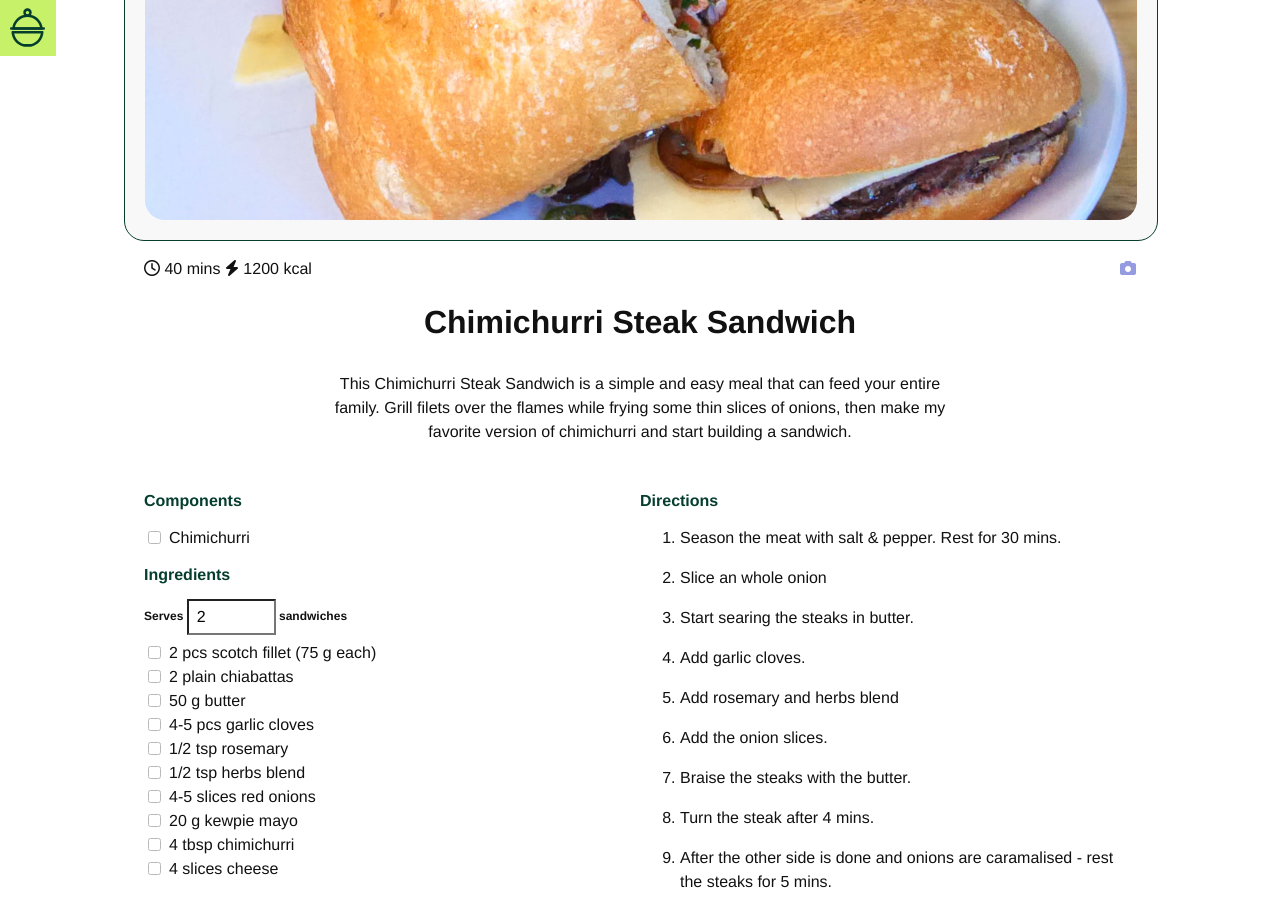
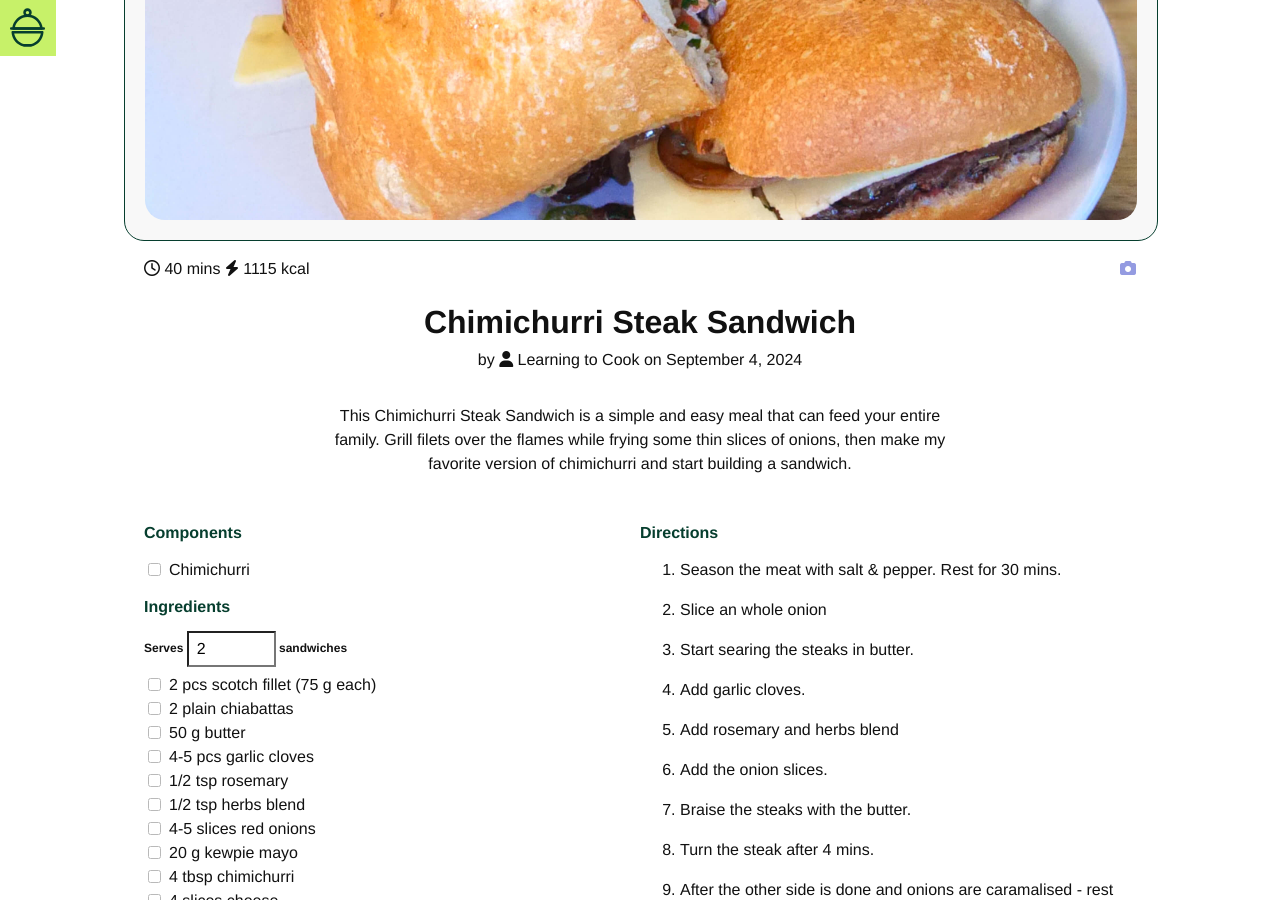
Before and after one commit to upamanyudas/learningtocook.github.io, a Jekyll site: the page built from _recipes/001-chimichurri-steak-sandwich.md, in a window 1280 px wide and 900 px high, scrolled down 391 px. Built offline with Jekyll 4.4.1, drawn with Linux system fonts in a browser that asks for light colours; nearby versions of some CDN libraries; some web fonts are replaced.

Commit message:
Typo correction

```diff
--- a/_layouts/recipe.html
+++ b/_layouts/recipe.html
@@ -33,6 +33,7 @@ layout: default
   <header class="post-header">
     <h1 class="post-title center m1 sm-mt3" itemprop="name">{{ page.title }}</h1>
   </header>
+  <div class="center">by <i class="fa fa-user" aria-hidden="true"></i> {% if page.author %} {{ page.author }} {% else %} Learning to Cook {% endif %} {% if page.date %} on {{ page.date | date: '%B %e, %Y'}} {% endif %} </div>
 
   <div class="px2 mt3 clearfix">
     <div class="sm-col-8 center mx-auto" itemprop="description">{{page.content}}</div>
@@ -117,11 +118,11 @@ layout: default
       </div>
 
       <h4 class="blue regular xs-center">Steps</h4>
-        <ul itemprop="instructions">
+        <ol itemprop="instructions">
         {% for item in recipe.directions %}
         <li>{{ item | markdownify }}</li>
         {% endfor %}
-      </ul>
+      </ol>
 
     {% endif %}
     {% endfor %}
--- a/_recipes/001-chimichurri-steak-sandwich.md
+++ b/_recipes/001-chimichurri-steak-sandwich.md
@@ -5,10 +5,11 @@ title:  "Chimichurri Steak Sandwich"
 image: chimichurri-steak-sandwich.jpg
 imagecredit: https://flic.kr/p/7HZmzn
 tags: breakfast, sandwich
+date: 2024-09-04
 
 serves: 2 sandwiches
 preptime: 40 mins
-nutrition: 1200 kcal
+nutrition: 1115 kcal
 
 components:
 - Chimichurri
```
